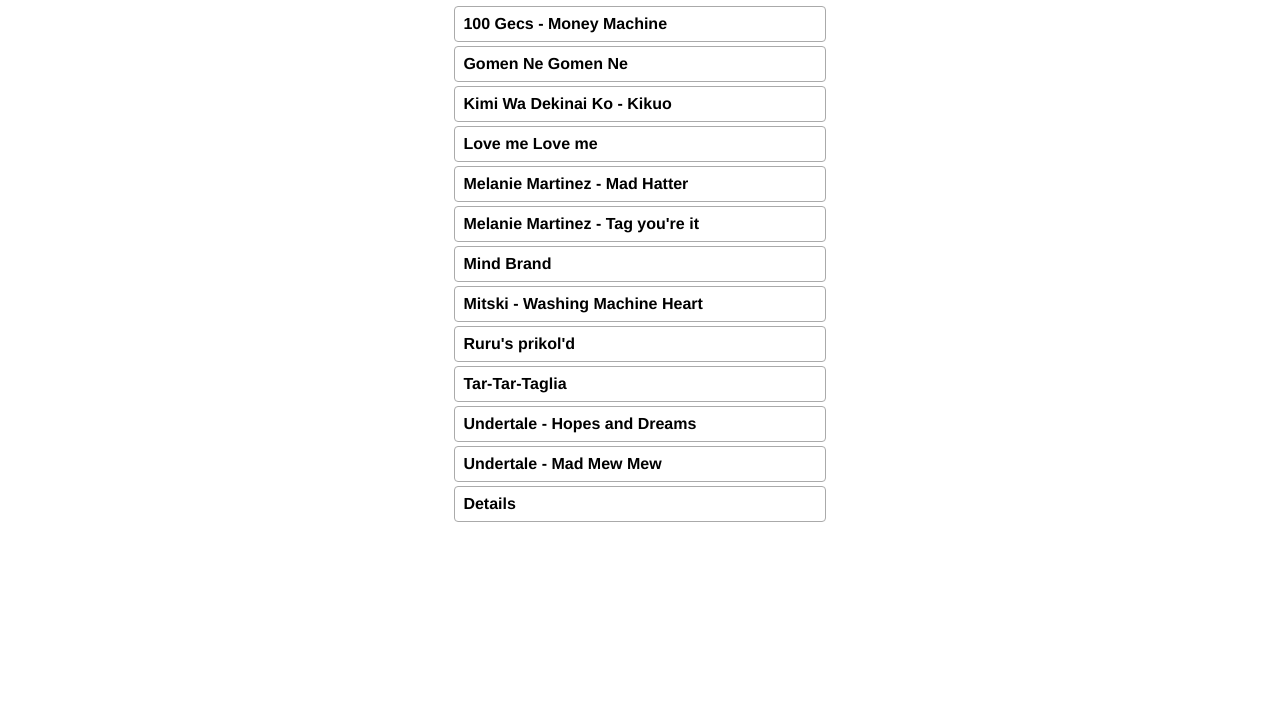
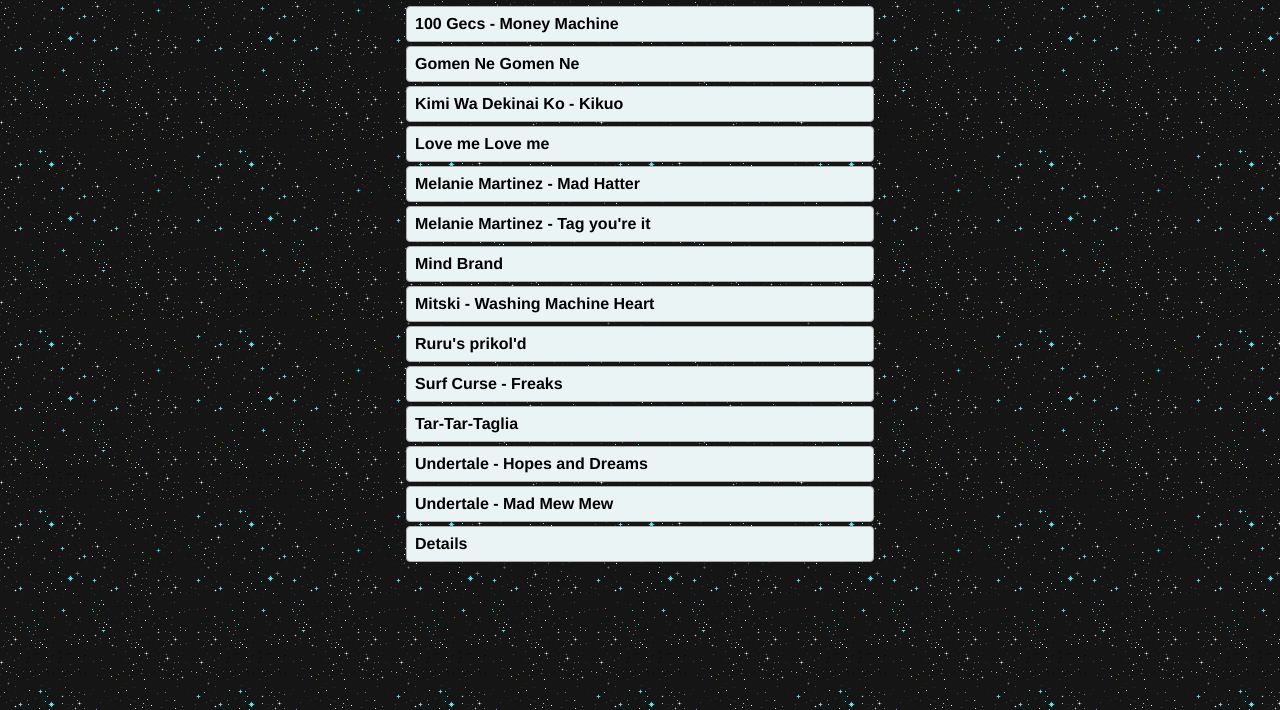
Before and after one commit to BambusWizardcock/bestsongsforspacestation, a plain HTML site: page index.html in a window 1280 px wide. Shown: the part 90-800 px from the top of the page. Drawn offline with Linux system fonts and the light colour scheme.

Commit message:
Add files via upload

```diff
--- a/index.html
+++ b/index.html
@@ -1607,6 +1607,103 @@
 D#4/2.5,C/1.67,A#/5,C4,Gn5/5,D#,F/5,A#3,F/5
 F4/2.5,F5/1.67,G/5,Dn,F/5,F4,D#5/5
 A#-D#4-G4/0.25</details></li>
+			<li><details><summary>Surf Curse - Freaks</summary>BPM: 171
+C#6-A4-C#5-E5,A5/2.33,G#5/2.33,A4-C#-E,A5
+C#6-A4-C#5-E,A5/2.33,G#/2.33,A4-C#-E,A5
+C#6-A4-C#5-E,A5/2.33,G#/2.33,A4-C#-E,A5
+E6-A4-C#-E5,E6,D6-A-C#-E5,D,C#6-F#4-A-C#5
+A5/2.33,G#/2.33,F#-A4-C#,A5,C#6-F#-A4-C#5
+A5/2.33,G#/2.33,F#-A4-C#,A5,C#6-F#-A4-C#5
+A5/2.33,G#/2.33,F#-A4-C#,A5,E6-F#-A4-C#,E
+D-F#-A-C#,D,C#6-A-C#5-E5,A5/2.33,G#/2.33
+A4-C#-E,A5,C#6-A4-C#5-E,A5/2.33,G#/2.33,A4-C#-E
+A5,C#6-A4-C#5-E,A5/2.33,G#/2.33,A4-C#-E,A5
+E6-A4-C#-E5,E6,D-A-C#-E5,D,C#6-F#-A-C#5,A5/2.33
+G#/2.33,F#-A4-C#,A5,C#6-F#-A4-C#5,A5/2.33
+G#/2.33,F#-A4-C#,A5,C#6-F#-A4-C#5,A5/2.33
+G#/2.33,F#-A4-C#,A5,E6-F#-A4-C#,E,D-F#-A-C#,D
+C#6-A-C#5-E5/0.54,A-C#-E/0.54,A-C#-E-C#6/0.54
+A-C#5-E/0.54,A-C#-E-C#6/0.54,A-C#5-E/0.54
+A-C#-E-E6,E,A-C#-E5-D,D,F#-A-C#-C#6/0.54
+F#-A-C#5/0.7,B5/2.33,F#-A-C#-C#6/0.54
+F#-A-C#5/0.7,B/2.33,F#-A-C#-C#6/0.54,F#-A-C#5
+A5,F#-A4-C#-E6,E,F#-A-C#-D,D,A-C#-E5-C#6/0.54
+A-C#5-E/0.7,B/2.33,A-C#-E-C#6/0.54,A-C#5-E/0.54
+A-C#-E-C#6/0.54,A-C#5-E/0.54,A-C#-E-E6,E
+A-C#-E5-D,D,F#-A-C#-C#6/0.54,F#-A-C#5/0.54
+F#-A-C#-C#6/0.54,F#-A-C#5/0.54,F#-A-C#-C#6/0.54
+F#-A-C#5/0.54,F#-A-C#-E6,E/1.17,F#-A-C#-D
+D/1.17,F#-A-D5-C#6,A5/2.33,G#/2.33,F#-A4-D
+A5/1.17,F#-A4-D-C#,A5/2.33,G#/2.33,F#-A4-D
+A5/1.17,F#-A4-D-C#,A5/2.33,G#/2.33,F#-A4-D
+A5/1.17,F#-A4-D-E,E/1.17,F#-A-D-D6,D/1.17
+A-C#5-E5-C#6,A5/2.33,G#/2.33,A4-C#5-E,A5/1.17
+A4-C#-E-C#6,A5/2.33,G#/2.33,A4-C#5-E,A5/1.17
+A4-C#-E-C#6,A5/2.33,G#/2.33,A4-C#5-E,A5/1.17
+A4-C#-E-E6,E/1.17,A-C#-E5-D,D/1.17,F#-A-C#-C#6
+A5/2.33,G#/2.33,F#-A4-C#5,A5/1.17,F#-A4-C#-C#6
+A5/2.33,G#/2.33,F#-A4-C#5,A5/1.17,F#-A4-C#-C#6
+A5/2.33,G#/2.33,F#-A4-C#5,A5/1.17,F#-A4-C#-E6
+E/1.17,F#-A-C#-D,D/1.17,A-C#-E5-C#6,A5/2.33
+G#/2.33,A4-C#5-E,A5/1.17,A4-C#-E-C#6,A5/2.33
+G#/2.33,A4-C#5-E,A5/1.17,A4-C#-E-C#6,A5/2.33
+G#/2.33,A4-C#5-E,A5/1.17,A4-C#-E-E6,E/1.17
+A-C#-E5-D,D/1.17,F#-A-C#-C#6,A5/2.33,G#/2.33
+F#-A4-C#5,A5/1.17,F#-A4-C#-C#6,A5/2.33,G#/2.33
+F#-A4-C#5,A5/1.17,F#-A4-C#-C#6,A5/2.33,G#/2.33
+F#-A4-C#5,A5/1.17,F#-A4-C#-E6,E/1.17,F#-A-C#-D
+D/1.17,A-C#-E5-C#6,A5/2.33,G#/2.33,A4-C#5-E
+A5/1.17,A4-C#-E-C#6,A5/2.33,G#/2.33,A4-C#5-E
+A5/1.17,A4-C#-E-C#6,A5/2.33,G#/2.33,A4-C#5-E
+A5/1.17,A4-C#-E-E6,E/1.17,A-C#-E5-D,D/1.17
+F#-A-C#-C#6,A5/2.33,G#/2.33,F#-A4-C#5,A5/1.17
+F#-A4-C#-C#6,A5/2.33,G#/2.33,F#-A4-C#5,A5/1.17
+F#-A4-C#-C#6,A5/2.33,G#/2.33,F#-A4-C#5,A5/1.17
+F#-A4-C#-E6,E/1.17,F#-A-C#-D,D/1.17
+A-C#-E5-C#6/0.54,A-C#5-E/0.54,A-C#-E-C#6/0.54
+A-C#5-E/0.54,A-C#-E-C#6/0.54,A-C#5-E/0.54
+A-C#-E-E6,E/1.17,A-C#-E5-D,D/1.17
+F#-A-C#-C#6/0.54,F#-A-C#5/0.54,F#-A-C#-C#6/0.54
+F#-A-C#5/0.54,F#-A-C#-C#6/0.54,F#-A-C#5/0.54
+F#-A-C#-E6,E/1.17,F#-A-C#-D,D/1.17
+A-C#-E5-C#6/0.54,A-C#5-E/0.7,B/2.33
+A-C#-E-C#6/0.54,A-C#5-E/0.7,B/2.33
+A-C#-E-C#6/0.54,A-C#5-E,A5/1.17,A4-C#-E-E6
+E/1.17,A-C#-E5-D,D/1.17,F#-A-C#-C#6/0.54
+F#-A-C#5/0.7,B/2.33,F#-A-C#-C#6/0.54
+F#-A-C#5/0.7,B/2.33,F#-A-C#-C#6/0.54
+F#-A-C#5/0.54,F#-A-C#-E6,E/1.17,F#-A-C#-D
+D/1.17,A-C#-E5-C#6,A5/2.33,G#/2.33,A4-C#5-E
+A5/1.17,A4-C#-E-C#6,A5/2.33,G#/2.33,A4-C#5-E
+A5/1.17,A4-C#-E-C#6,A5/2.33,G#/2.33,A4-C#5-E
+A5/1.17,A4-C#-E-E6,E/1.17,A-C#-E5-D,D/1.17
+F#-A-D5-C#6,A5/2.33,G#/2.33,F#-A4-D,A5/1.17
+F#-A4-D-C#,A5/2.33,G#/2.33,F#-A4-D,A5/1.17
+F#-A4-D-C#,A5/2.33,G#/2.33,F#-A4-D,A5/1.17
+F#-A4-D-E6,E/1.17,F#-A-D-D6,D/1.17,A-C#5-E5-C#6
+A5/2.33,G#/2.33,A4-C#5-E,A5/1.17,A4-C#-E-C#6
+A5/2.33,G#/2.33,A4-C#5-E,A5/1.17,A4-C#-E-C#6
+A5/2.33,G#/2.33,A4-C#5-E,A5/1.17,A4-C#-E-E6
+E/1.17,A-C#-E5-D,D/1.17,F#-A-D5-C#6,A5/2.33
+G#/2.33,F#-A4-D,A5/1.17,F#-A4-D-C#,A5/2.33
+G#/2.33,F#-A4-D,A5/1.17,F#-A4-D-C#,A5/2.33
+G#/2.33,F#-A4-D,A5/1.17,F#-A4-D-E6,E/1.17
+F#-A-D-D6,D/1.17,A-C#5-E5-C#6,A5/2.33,G#/2.33
+A4-C#5-E,A5/1.17,A4-C#-E-C#6,A5/2.33,G#/2.33
+A4-C#5-E,A5/1.17,A4-C#-E-C#6,A5/2.33,G#/2.33
+A4-C#5-E,A5/1.17,A4-C#-E-E6,E/1.17,A-C#-E5-D
+D/1.17,F#-A-C#-C#6,A5/2.33,G#/2.33,F#-A4-C#5
+A5/1.17,F#-A4-C#-C#6,A5/2.33,G#/2.33,F#-A4-C#5
+A5/1.17,F#-A4-C#-C#6,A5/2.33,G#/2.33,F#-A4-C#5
+A5/1.17,F#-A4-C#-E6,E/1.17,F#-A-C#-D,D/1.17
+A-C#-E5-C#6,A5/2.33,G#/2.33,A4-C#5-E,A5/1.17
+A4-C#-E-C#6,A5/2.33,G#/2.33,A4-C#5-E,A5/1.17
+A4-C#-E-C#6,A5/2.33,G#/2.33,A4-C#5-E,A5/1.17
+A4-C#-E-E6,E/1.17,A-C#-E5-D,D/1.17,F#-A-C#-C#6
+A5/2.33,G#/2.33,F#-A4-C#5,A5/1.17,F#-A4-C#-C#6
+A5/2.33,G#/2.33,F#-A4-C#5,A5/1.17,F#-A4-C#-C#6
+A5/2.33,G#/2.33,F#-A4-C#5,A5/1.17,F#-A4-C#-E6
+E/1.17,F#-A-C#-D,D/1.17,A-C#-E5-C#6/0.35</details></li>
 			<li><details><summary>Tar-Tar-Taglia</summary>BPM: 171
 F#4/3.5,A4/3.5,B4-B2-B3/1.4,B2-B3/1.4,B4-B2-B3
 B4/3.5,B/3.5,C#5/3.5,B/3.5,A/3.5,B/1.4,F#/3.5
@@ -2578,7 +2675,6 @@
 D#6-Dn4/2,E6/2,D#-C#/2,E/2,D#-B3/2,E/2,D#/2
 E/0.1</details></li>
 			<li><details><summary>Details</summary>Something small enough to escape casual notice.</details></li>
-
         </ul>
     </div>
 </body>
--- a/style.css
+++ b/style.css
@@ -1,30 +1,20 @@
 body {
 	font-family: "Helvetica Neue", Helvetica, Roboto, Arial, sans-serif;
 	font-weight: 400;
+	background-image: url(Space.png); /* Путь к фоновому рисунку */
+	display: table-cell;
+	vertical-align: middle;
 }
 
 .center {
   padding: 1em;
+  color: #E0E0E0;
+  font: "Comic Sans";
 }
 
 html {
   display: table;
   margin: auto;
-}
-
-body {
-  display: table-cell;
-  vertical-align: middle;
-}
-
-.ads li {
-  border: 1px solid;
-  padding: 1em;
-  margin-top: 1em;
-}
-
-.ads {
-  width: 50%;
 }
 
 li {
@@ -35,6 +25,7 @@
 ul {
 margin-left: 0; /* Отступ слева в браузере IE и Opera */
 padding-left: 0; /* Отступ слева в браузере Firefox, Safari, Chrome */
+color: #000000;
 }
 
 details summary {
@@ -51,9 +42,11 @@
 }
 
 details {
+	background-color: #EBF4F4;/*#DCE2E2;*/
     border: 1px solid #aaa;
     border-radius: 4px;
     padding: .5em .5em 0;
+	width: 450px;
 }
 
 summary {
```
Also changed, not shown: Space.png (added). Lines whose indentation alone changed are shown as unchanged.
